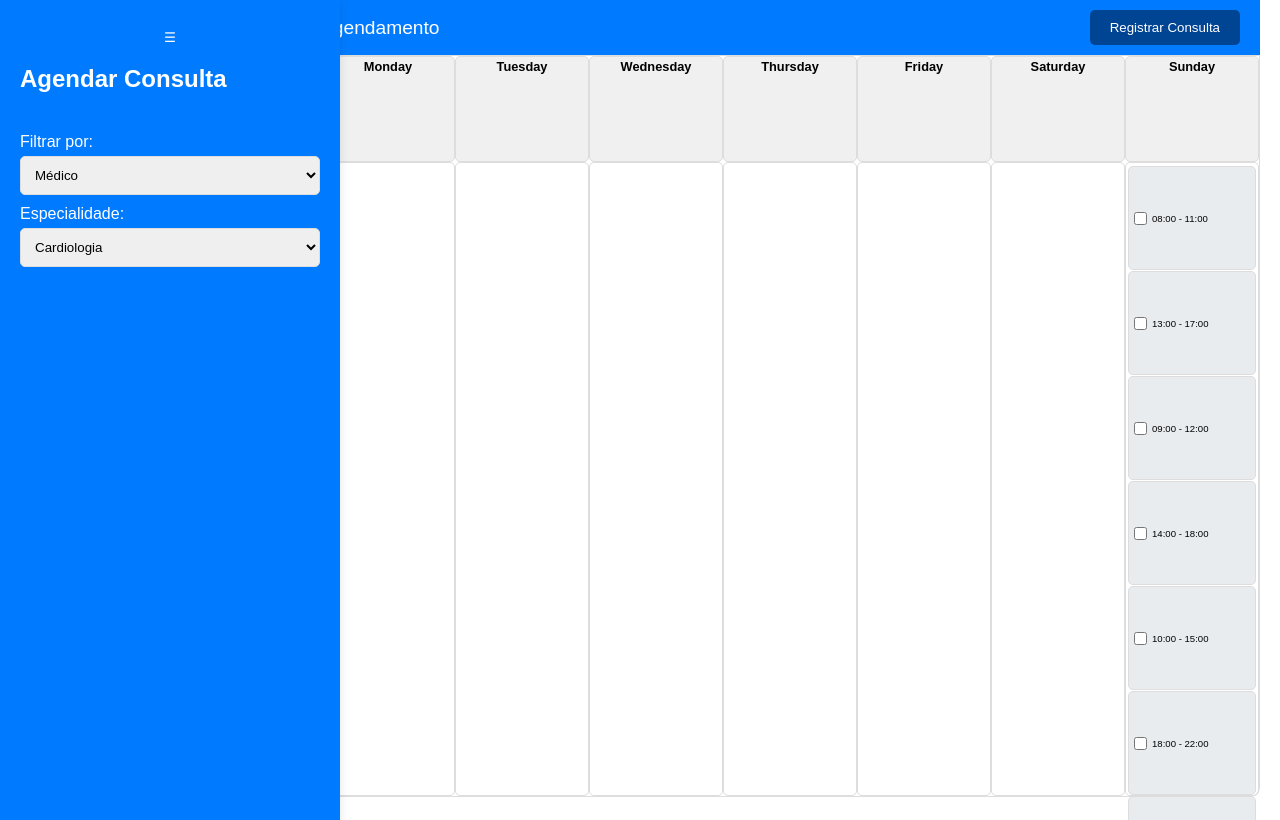
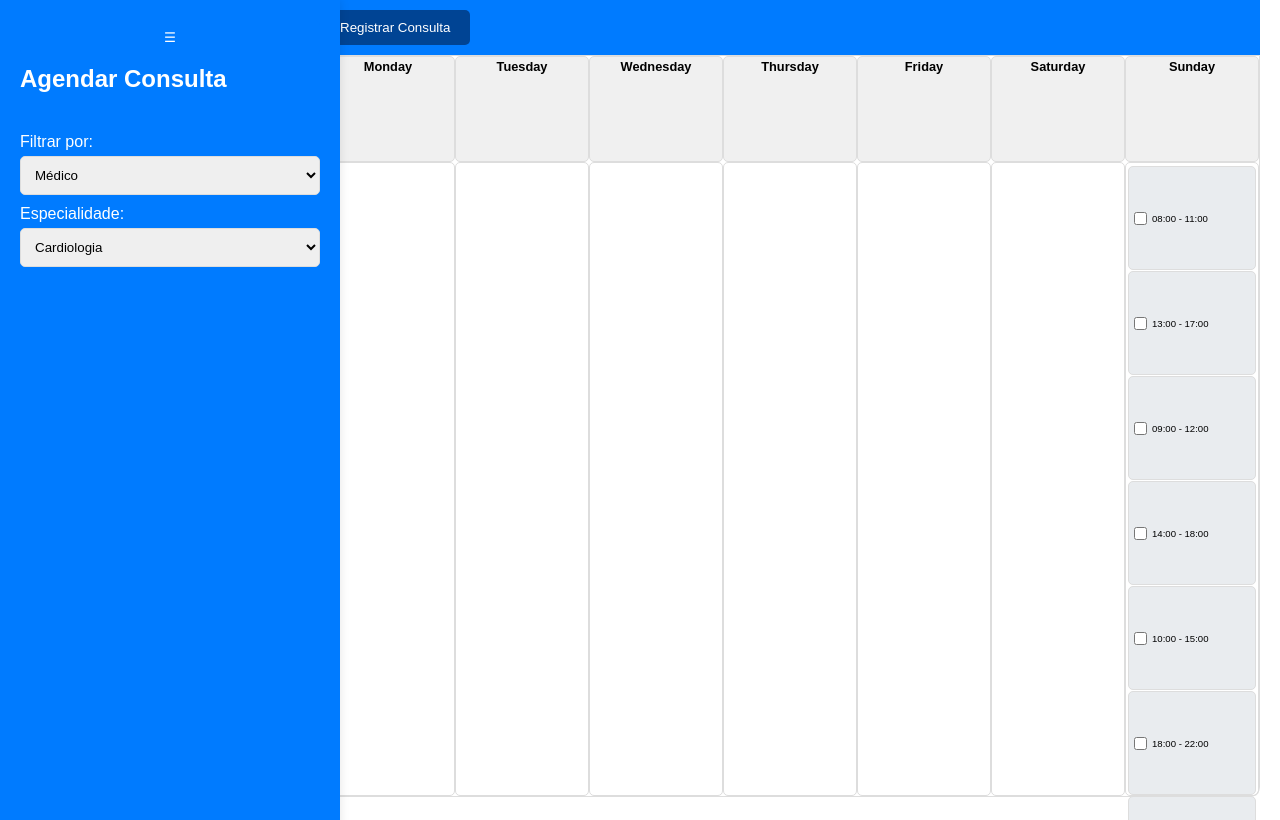
Before and after one commit to LuKaZ05/Projeto, a Flask app: page /schedule_appointment in a window 1280 px wide. Run offline with Flask 3, Linux system fonts and the light colour scheme; data comes from the database, SQL or seed files in the repository.

Commit message:
Update schedule_appointment.html

```diff
--- a/projeto_1-20250108T231615Z-001/projeto_1/app/templates/schedule_appointment.html
+++ b/projeto_1-20250108T231615Z-001/projeto_1/app/templates/schedule_appointment.html
@@ -238,7 +238,6 @@
         </div>
         <div class="calendar-container" id="calendar-container">
             <div class="calendar-header">
-                Agendamento
                 <button class="register-btn" id="register-btn" onclick="registerAppointment()">Registrar Consulta</button>
             </div>
             <div class="calendar" id="calendar">
```
